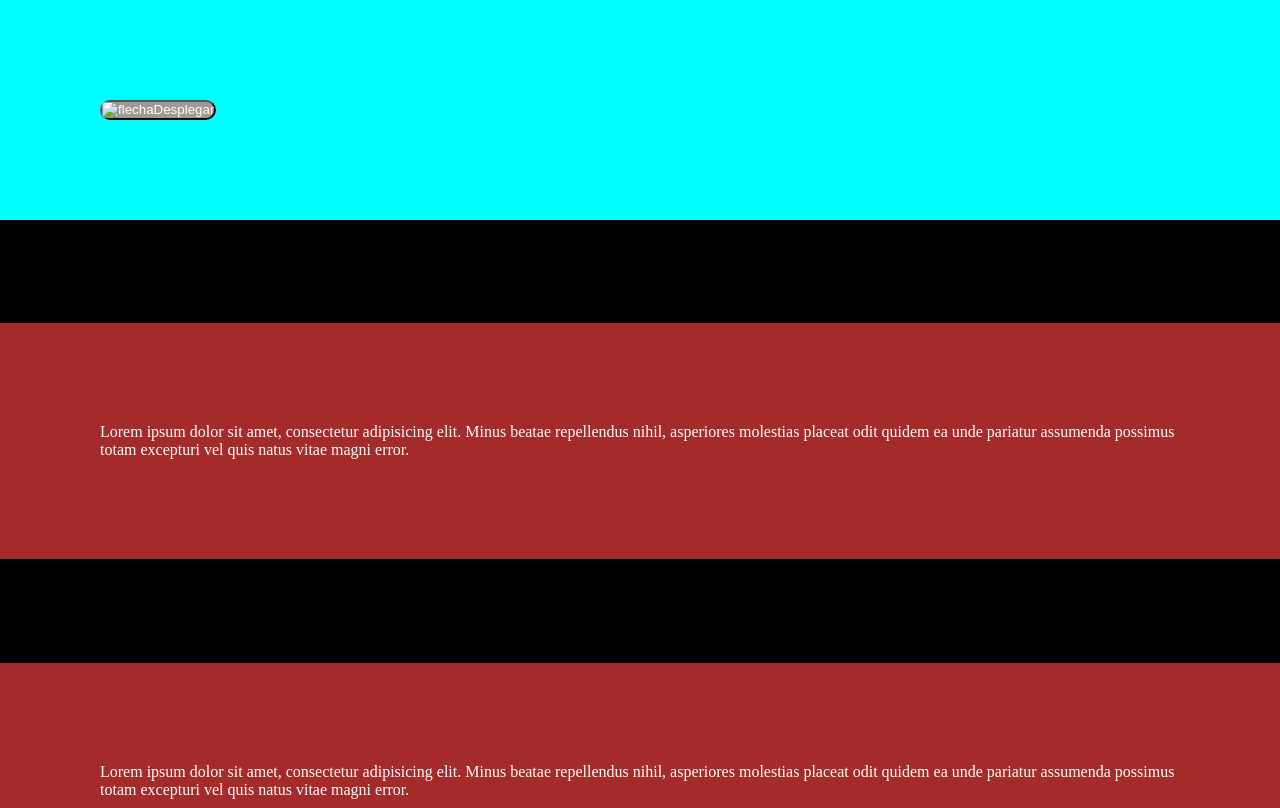
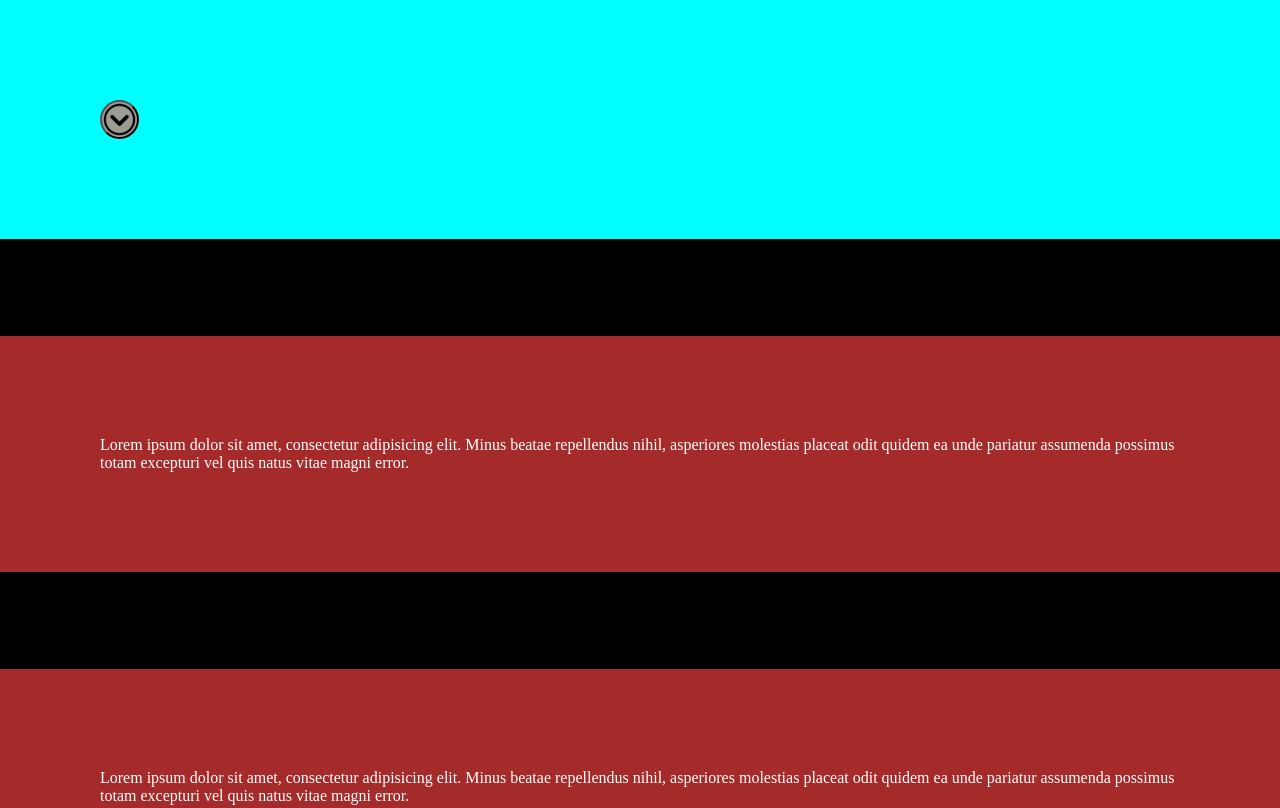
Before and after one commit to Carlrincon21/Programacion-3, a plain HTML site: page index.html in a window 1280 px wide. Shown: the top 808 px of the page. Drawn offline with Linux system fonts and the light colour scheme.

Commit message:
Update image source URL in index.html

```diff
--- a/index.html
+++ b/index.html
@@ -10,7 +10,7 @@
    <main class="principal">
        <header class="barraDespegable">
            <button  class="boton"  >
-               <img src="abajo_2.png" alt="flechaDesplegar">
+               <img src="https://raw.githubusercontent.com/carlrincon21/Programacion-3/gh-pages/Imagenes/abajo_2.png" alt="flechaDesplegar">
 
            </button>
        </header>
```
